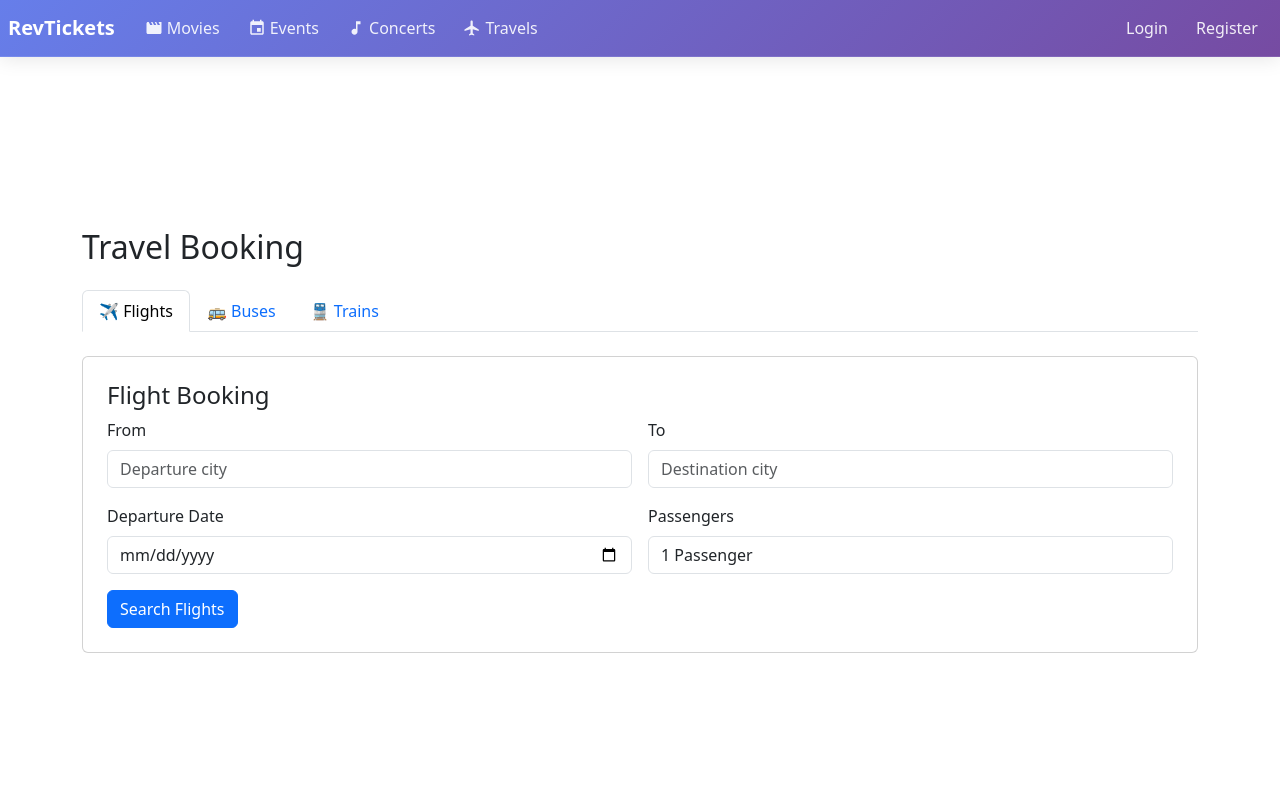
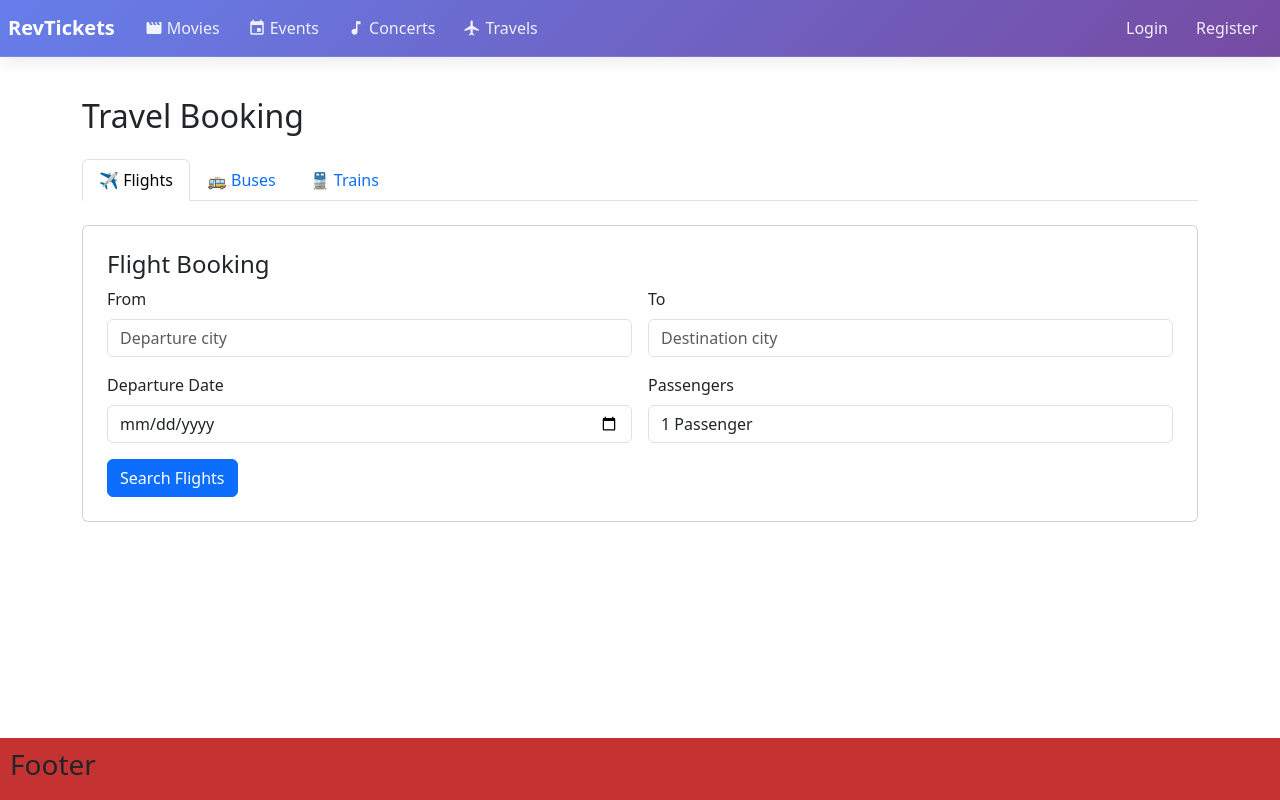
Before and after one commit to Virtusa-Java-FSD/RevTickets-P1-Monolithic-Ticket-Booking-System, a React (Vite) app: page /travels in a window 1280 px wide. Built offline with nearby package versions, Linux system fonts and the light colour scheme; no server answers.

Commit message:
fix: resolve TypeScript errors and app layout issues
- Remove unused React imports from icons and Travels pages
- Fix CSS flexbox centering issue in .app-main
- Add missing Footer component to App layout
- Use proper type imports for type-only dependencies

```diff
--- a/src/App.tsx
+++ b/src/App.tsx
@@ -13,8 +13,8 @@ function App() {
           <main className="app-main">
             <AppRoutes />
           </main>
+          <Footer />
         </BrowserRouter>
-
       </div>
     </AuthProvider>
   );
--- a/src/assets/icons.tsx
+++ b/src/assets/icons.tsx
@@ -1,5 +1,3 @@
-import React from 'react';
-
 export const MovieIcon = ({ size = 20 }: { size?: number }) => (
   <svg width={size} height={size} viewBox="0 0 24 24" fill="currentColor">
     <path d="M18 4l2 4h-3l-2-4h-2l2 4h-3l-2-4H8l2 4H7L5 4H4c-1.1 0-1.99.9-1.99 2L2 18c0 1.1.9 2 2 2h16c1.1 0 2-.9 2-2V4h-4z"/>
--- a/src/index.css
+++ b/src/index.css
@@ -39,10 +39,8 @@ body {
 
 .app-main {
   flex: 1 0 auto;
-  display: flex;
-  align-items: center;
-  justify-content: center;
   padding: 1rem;
+  width: 100%;
 }
 
 h1 {
--- a/src/pages/Travels.tsx
+++ b/src/pages/Travels.tsx
@@ -1,4 +1,4 @@
-import React, { useState } from "react";
+import { useState } from "react";
 
 const Travels = () => {
   const [activeTab, setActiveTab] = useState("flights");
```
